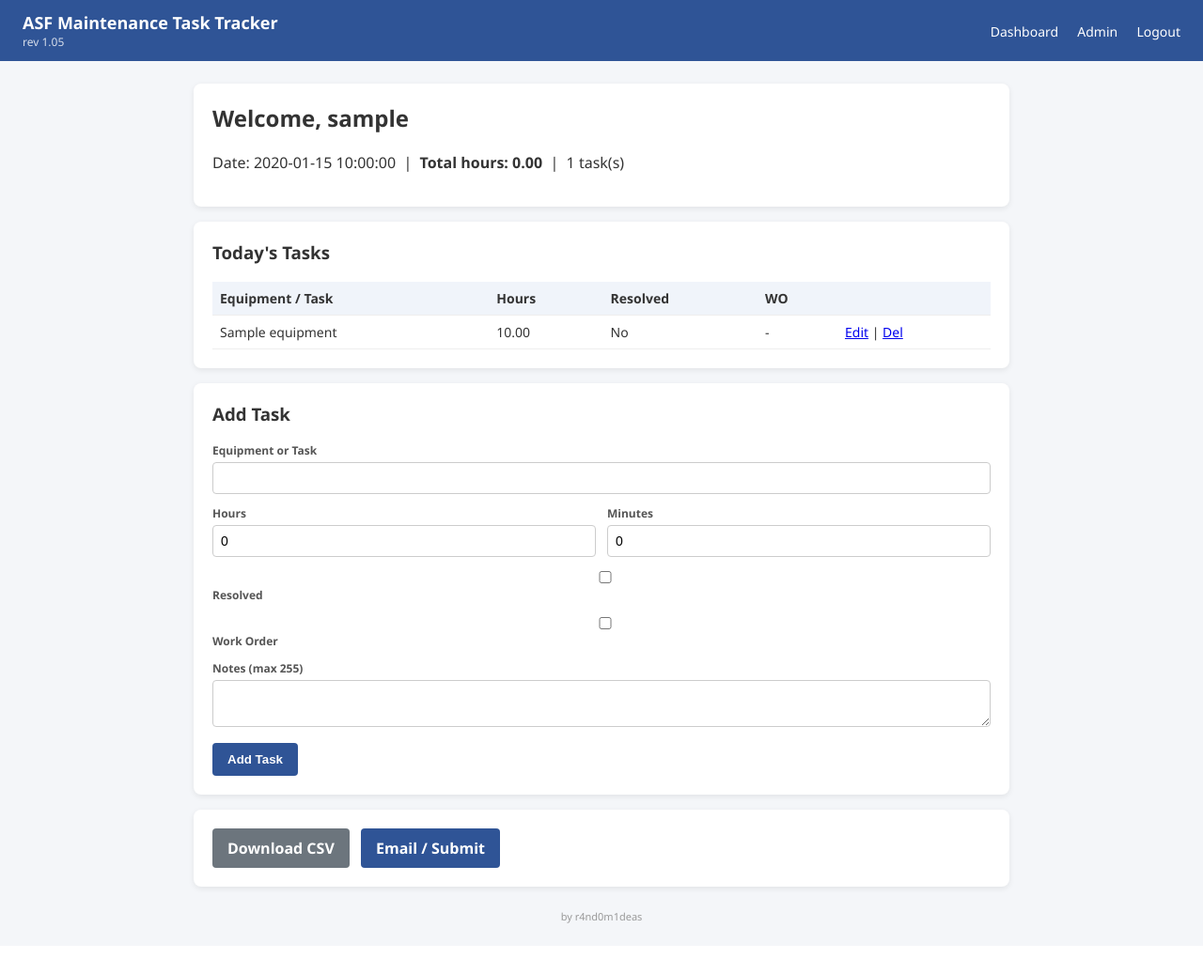
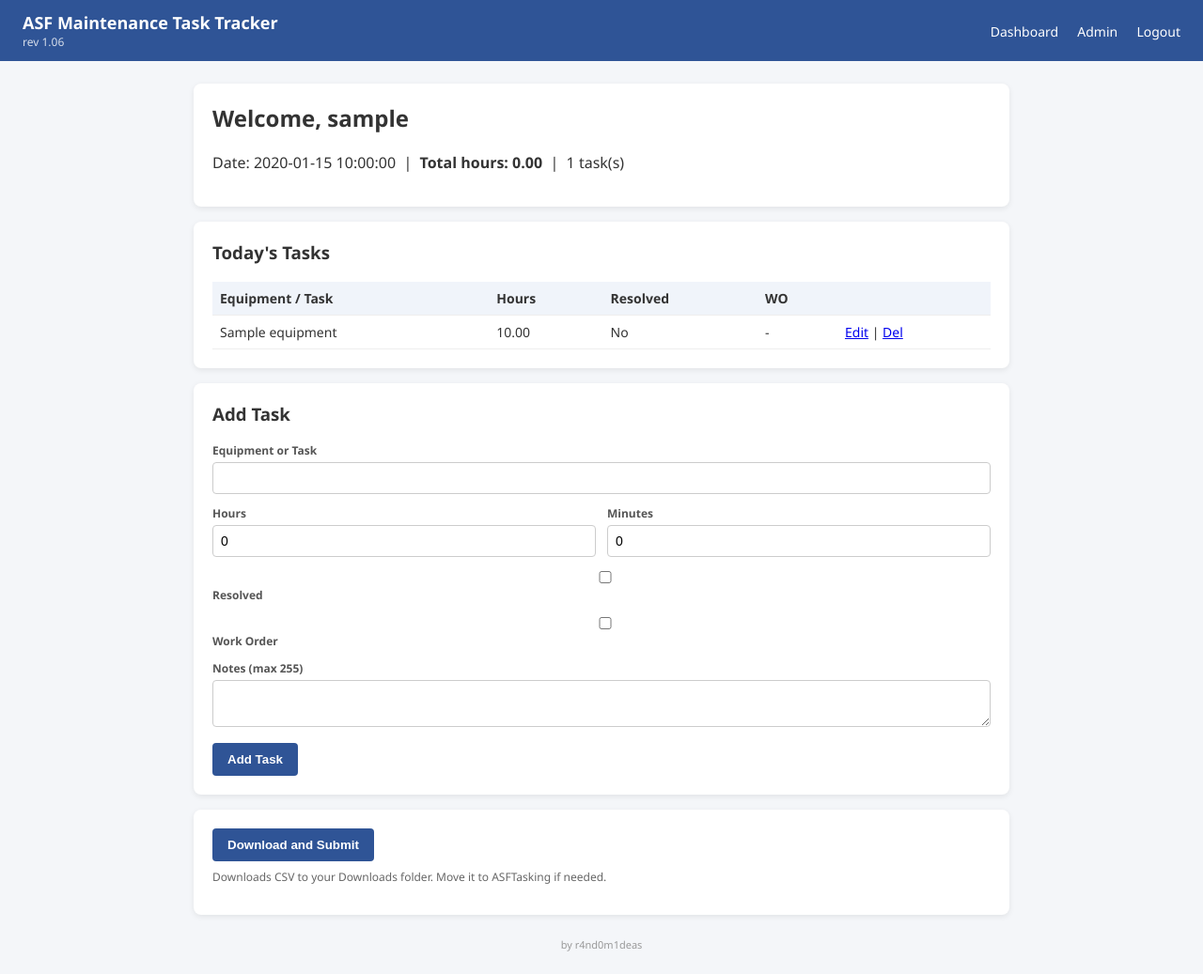
Before and after one commit to r4nd0m1deas-ops/ASF_Web_Task_Tracker, a Flask app: template templates/dashboard.html in a window 1280 px wide. Shown: the whole page at 94% size. Before the commit the page ends 983 px from the top, so only its background shows below. Run offline with Flask 3, Linux system fonts and the light colour scheme; the visitor is signed in with stand-in values (Sample User, id 1); tables that the repository leaves empty hold one stand-in row (values such as "Sample post"); the template is opened without the code that fills it: most values are stand-ins (such as "Sample title", 1, 10 or a date in 2020).

Commit message:
Add files via upload

```diff
--- a/templates/base.html
+++ b/templates/base.html
@@ -30,7 +30,7 @@ button.danger { background: #dc3545; }
 <header>
   <div>
     <h1>ASF Maintenance Task Tracker</h1>
-    <div class="rev">rev 1.05</div>
+    <div class="rev">rev 1.06</div>
   </div>
   {% if session.user %}
   <nav>
--- a/templates/dashboard.html
+++ b/templates/dashboard.html
@@ -44,7 +44,9 @@
   </form>
 </div>
 <div class="card">
-  <a href="{{ url_for('download_csv') }}" class="btn secondary">Download CSV</a>
-  <a href="{{ url_for('submit_email') }}" class="btn" style="margin-left:8px">Email / Submit</a>
+  <form method="post" action="{{ url_for('download_and_submit') }}">
+    <button type="submit" class="btn">Download and Submit</button>
+  </form>
+  <p style="font-size:12px;color:#666;margin-top:8px">Downloads CSV to your Downloads folder. Move it to ASFTasking if needed.</p>
 </div>
 {% endblock %}
```
